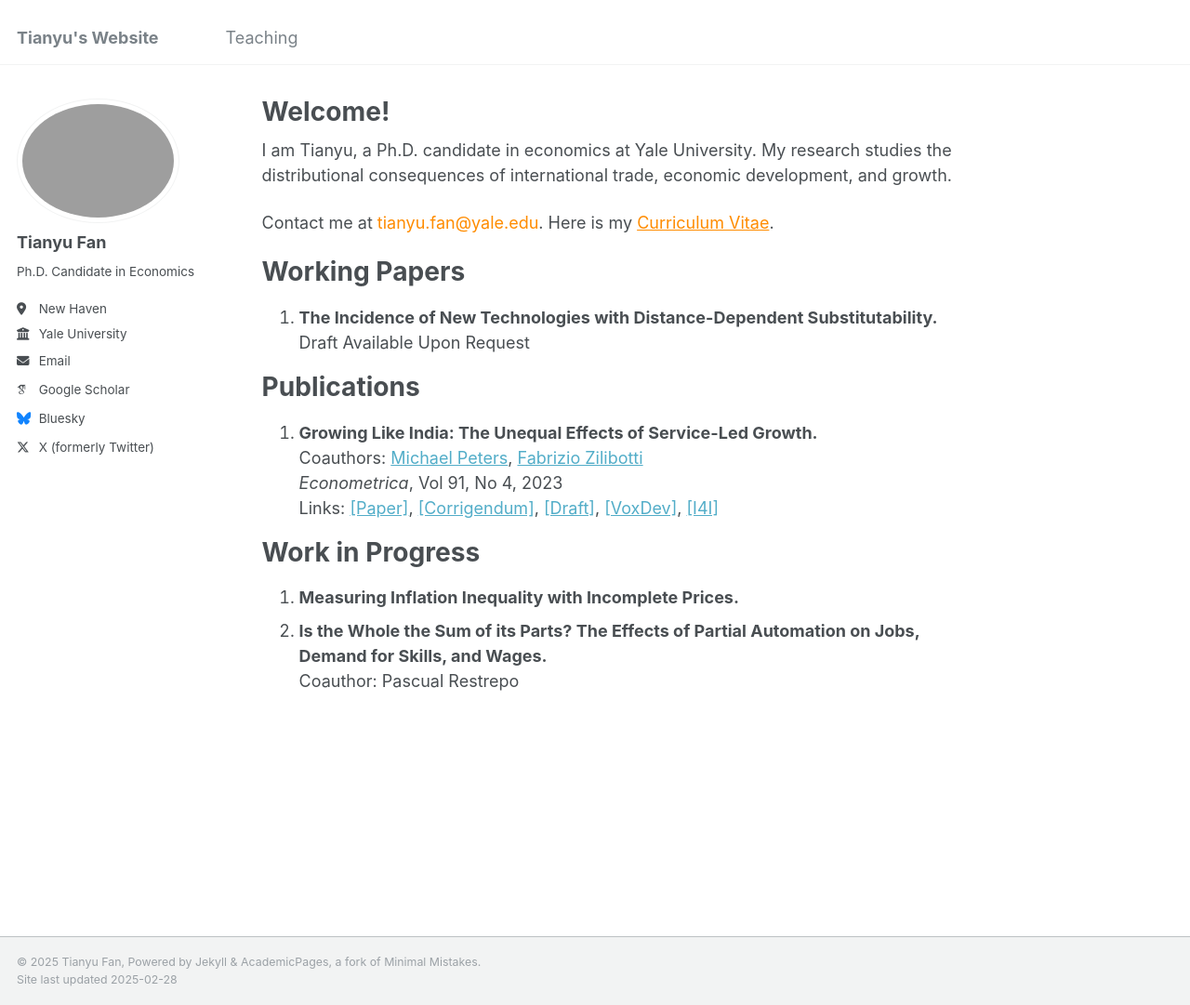
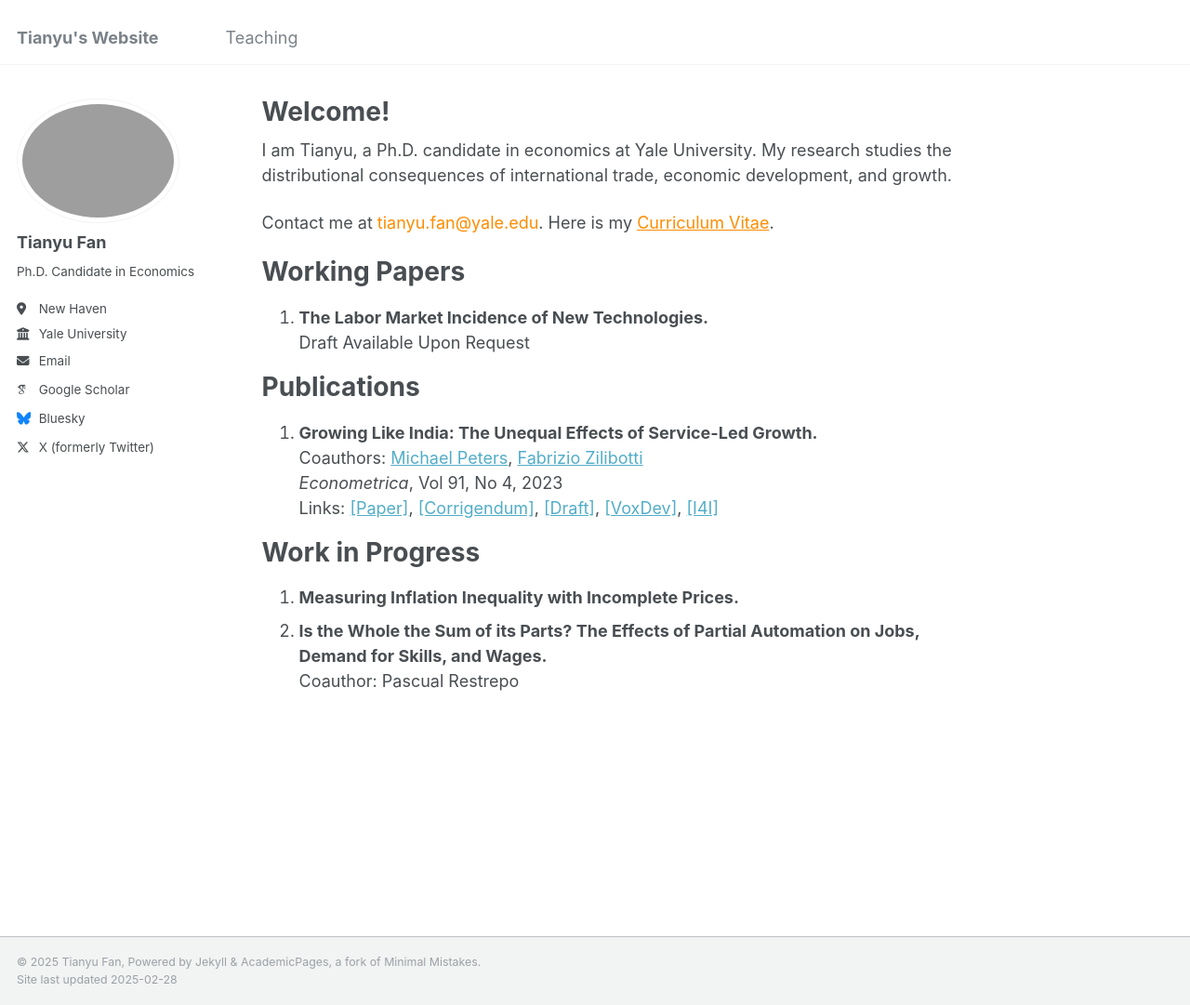
Before and after one commit to tianyufan-econ/tianyufan-econ.github.io, a Jekyll site: the page built from _pages/about.md, in a window 1280 px wide and 1081 px high. Shown: the whole window at 93% size. Built offline with Jekyll 4.4.1, drawn with Linux system fonts in a browser that asks for light colours; some web fonts are replaced.

Commit message:
Update about.md

```diff
--- a/_pages/about.md
+++ b/_pages/about.md
@@ -13,7 +13,7 @@ Contact me at <span style="color: darkorange;">tianyu.fan@yale.edu</span>. Here
 
 Working Papers
 ======
-1. **The Incidence of New Technologies with Distance-Dependent Substitutability.**
+1. **The Labor Market Incidence of New Technologies.**
    Draft Available Upon Request
 
 Publications
```
